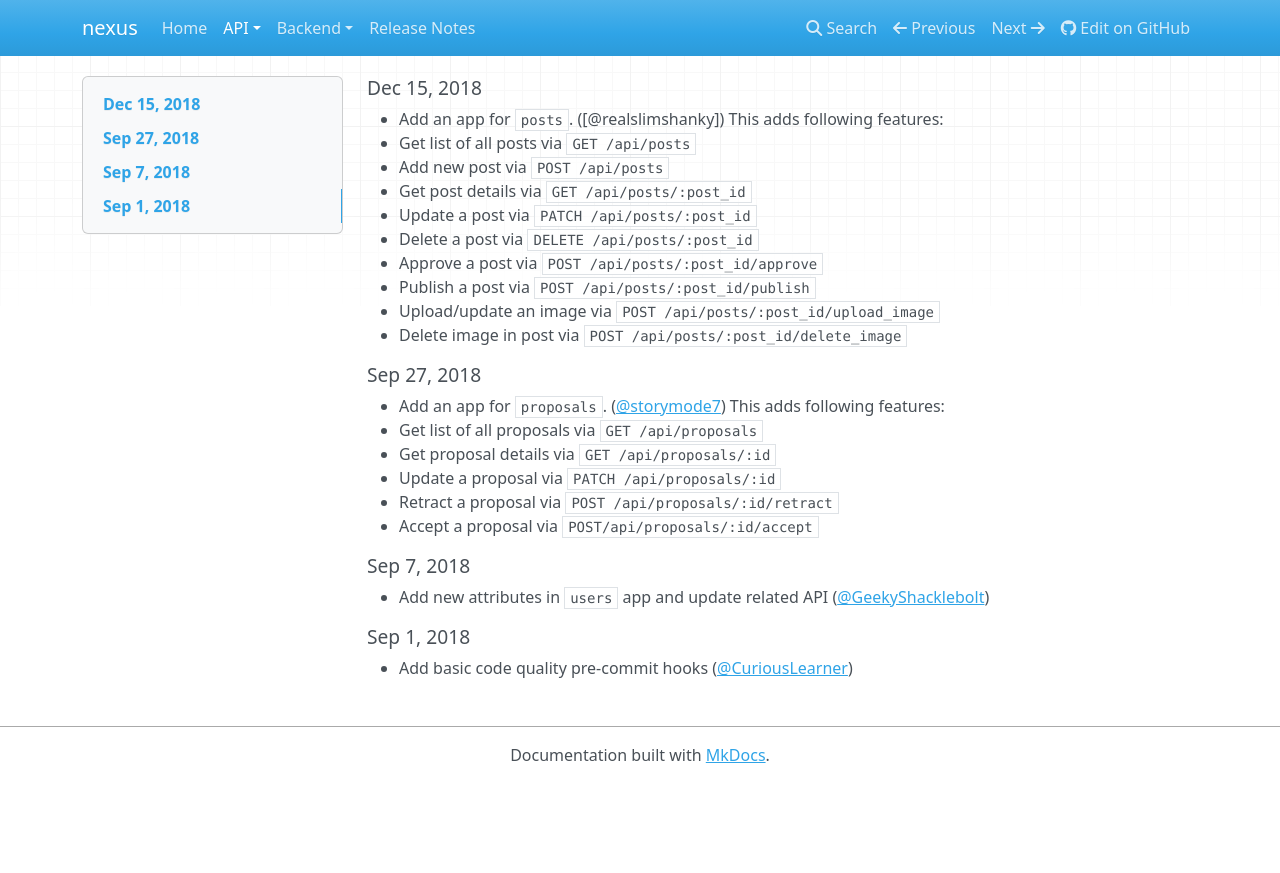
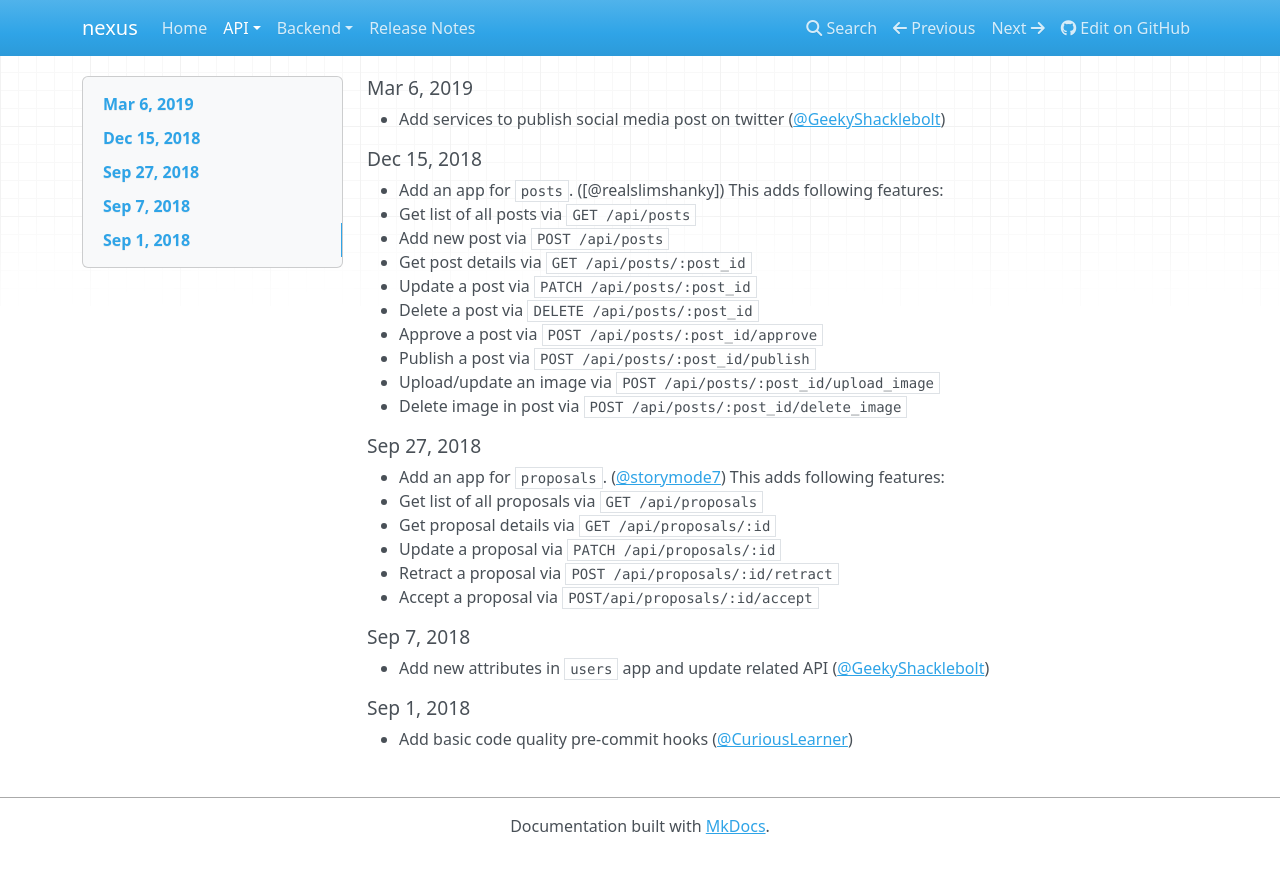
Before and after one commit to CuriousLearner/nexus, an MkDocs documentation site: the page built from docs/api/changelog.md, in a window 1280 px wide. Shown: the top 873 px of the page. Built offline with MkDocs 1.6.1, drawn with Linux system fonts in a browser that asks for light colours; nearby versions of some CDN libraries.

Commit message:
docs(changelog): Add services to publish twitter posts

```diff
--- a/docs/api/changelog.md
+++ b/docs/api/changelog.md
@@ -3,6 +3,10 @@
     .container h2{font-size: 1.2em; }
     .container hr{margin-top: 5px; }
 </style>
+
+## Mar 6, 2019
+
+- Add services to publish social media post on twitter ([@GeekyShacklebolt])
 
 ## Dec 15, 2018
 - Add an app for `posts`. ([@realslimshanky])
```
